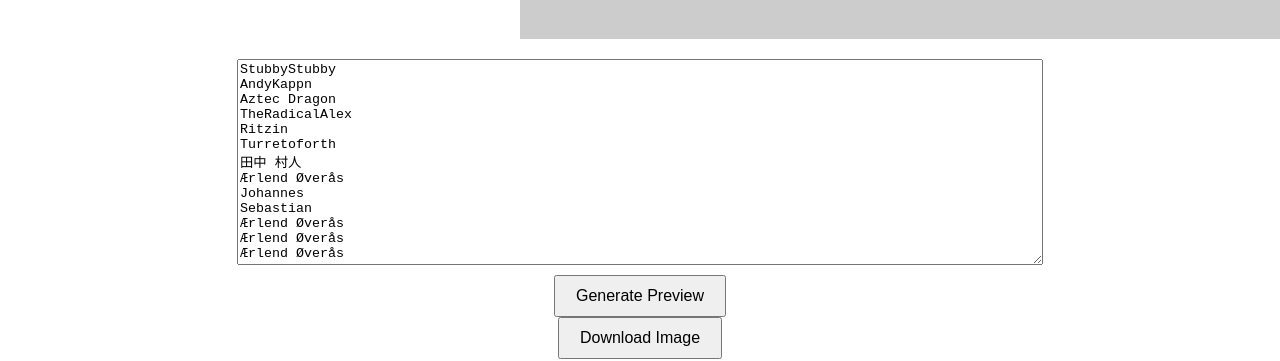
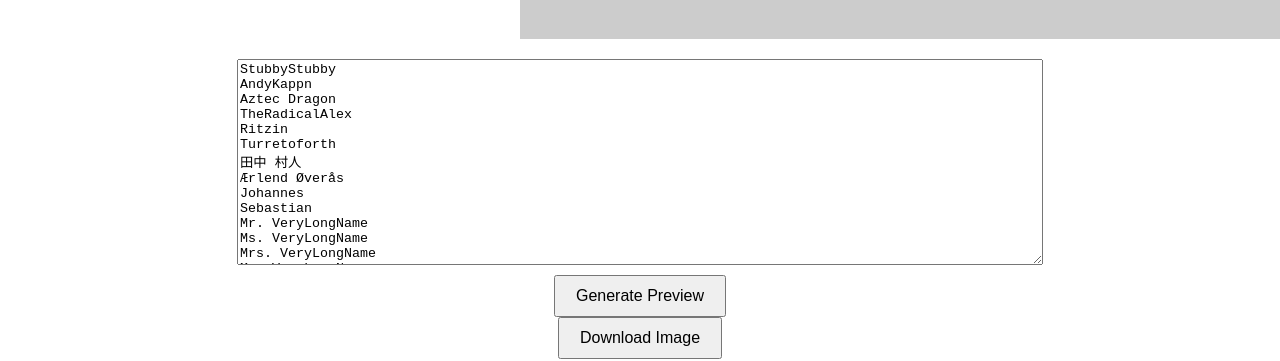
Before and after one commit to starlightsys/shoutout, a plain HTML site: page index.html in a window 1280 px wide. Shown: the part 1206-1567 px from the top of the page. Drawn offline with nearby package versions, Linux system fonts and the light colour scheme.

Commit message:
Change demo names

```diff
--- a/index.html
+++ b/index.html
@@ -34,9 +34,10 @@ Turretoforth
 Ærlend Øverås
 Johannes
 Sebastian
-Ærlend Øverås
-Ærlend Øverås
-Ærlend Øverås
+Mr. VeryLongName
+Ms. VeryLongName
+Mrs. VeryLongName
+Mx. VeryLongName
 </textarea>
     <button onclick="generatePreview()">Generate Preview</button>
     <button onclick="downloadImage()">Download Image</button>
```
